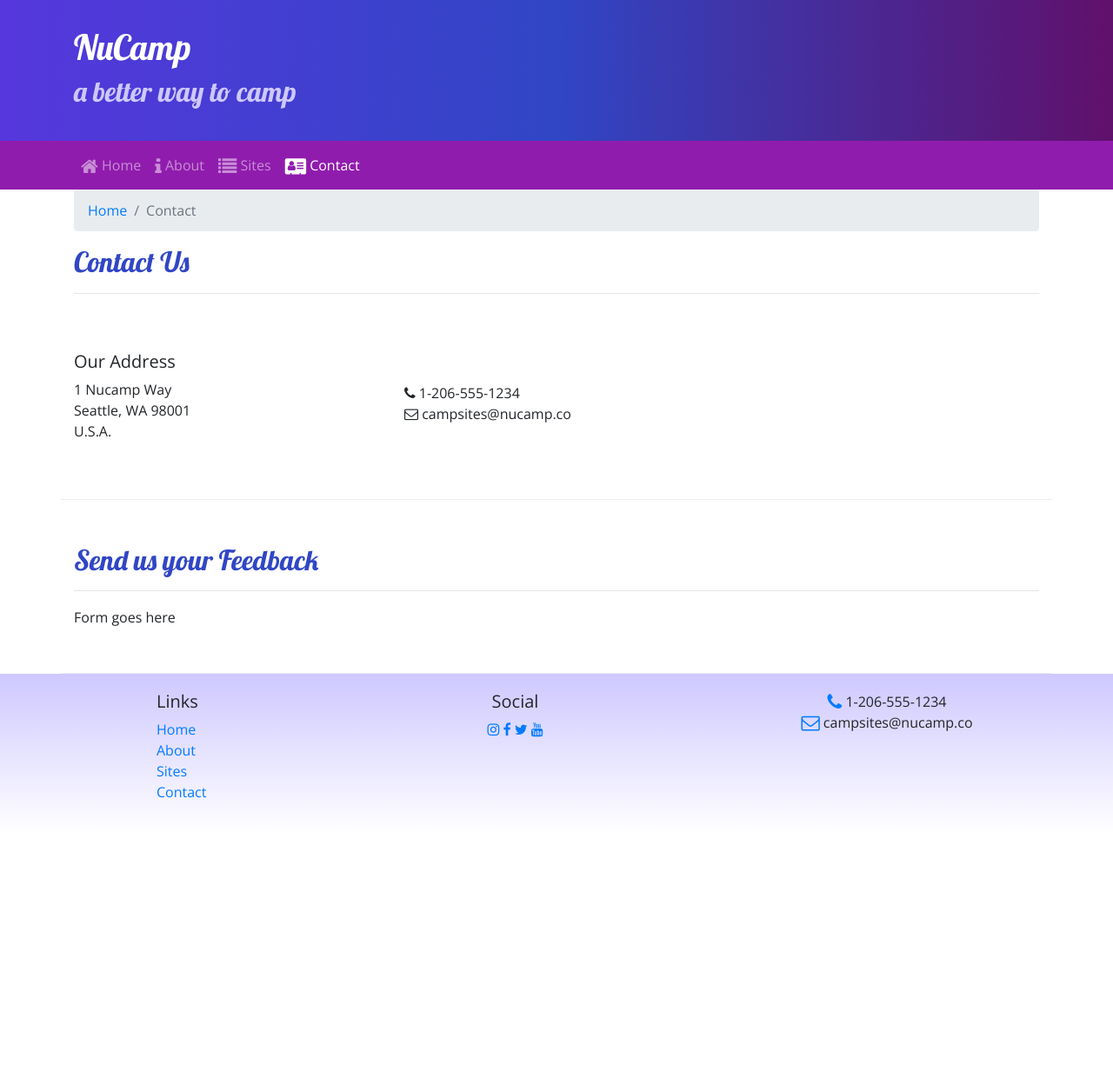
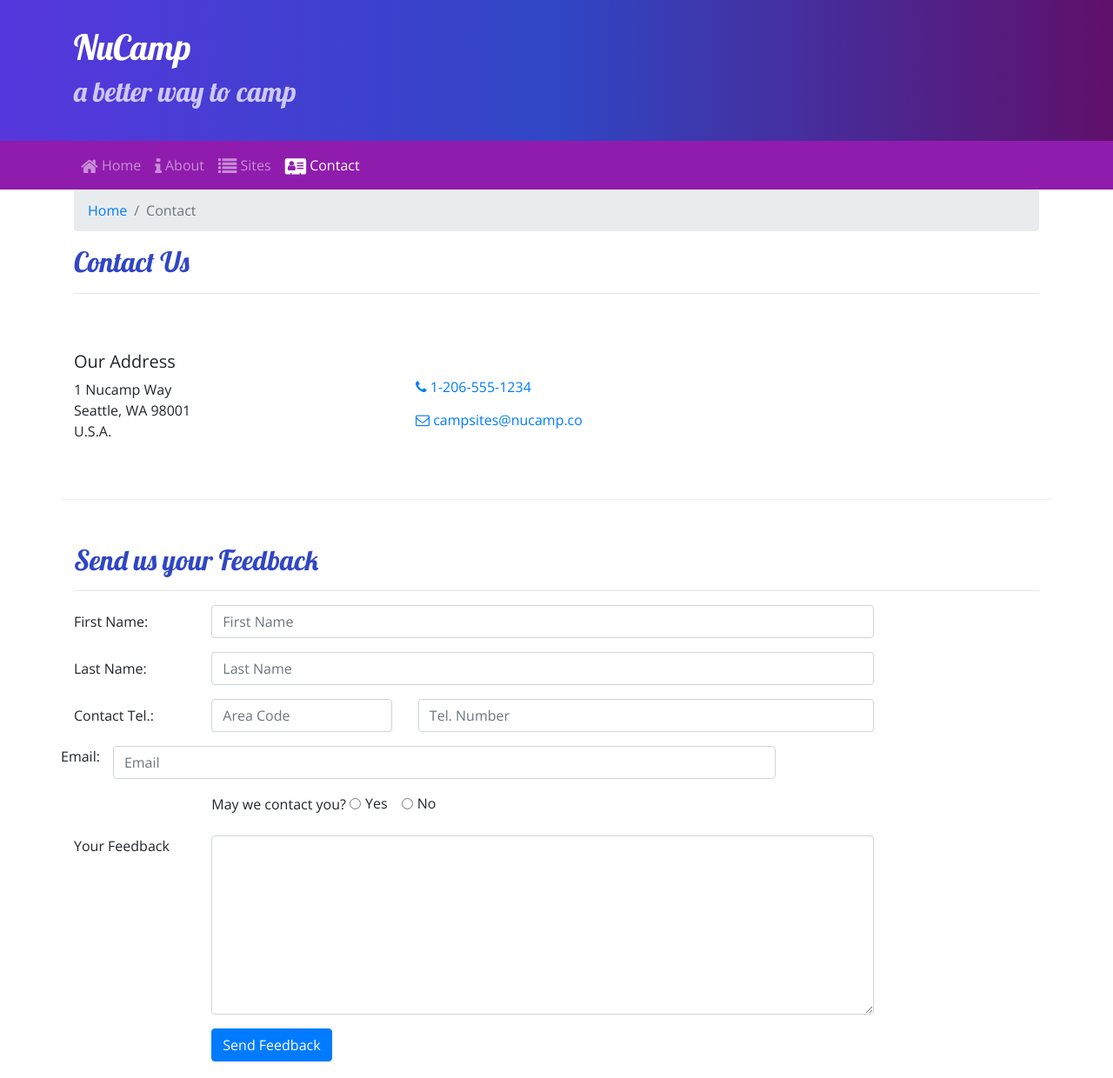
Before and after one commit to jshabani/nucampsite, a website: page contactus.html in a window 1280 px wide. Shown: the top 1240 px of the page at 87% size. Before the commit the page ends 959 px from the top, so only its background shows below. Drawn offline with nearby package versions, Linux system fonts and the light colour scheme.

Commit message:
Buttons and Forms

```diff
--- a/aboutus.html
+++ b/aboutus.html
@@ -14,8 +14,9 @@
     <link rel="stylesheet" href="node_modules/bootstrap/dist/css/bootstrap.min.css" />
 
     <!-- Additional CSS must be placed after Bootstrap CSS -->
+    <link rel="stylesheet" href="node_modules/font-awesome/css/font-awesome.min.css" />
+    <link rel="stylesheet" href="node_modules/bootstrap-social/bootstrap-social.css" />
     <link rel="stylesheet" href="https://fonts.googleapis.com/css?family=Lobster|Open+Sans" />
-    <link rel="stylesheet" href="node_modules/font-awesome/css/font-awesome.min.css" />
     <link rel="stylesheet" href="css/styles.css" />
 
     <title>NuCamp: A Better Way To Camp</title>
@@ -44,7 +45,7 @@
                     <li class="nav-item"><a class="nav-link" href="index.html"><i class="fa fa-homeHome fa-lg">Home</i></a></li>
                     <li class="nav-item active"><a class="nav-link" href="#">About</a></li>
                     <li class="nav-item"><a class="nav-link" href="#"><i class="fa fa-list fa-lg"></i>Sites</a></li>
-                    <li class="nav-item"><a class="nav-link" href="#"><i class="fa fa-address-card fa-lg"></i>Contact</a></li>
+                    <li class="nav-item"><a class="nav-link" href="contactus.html"><i class="fa fa-address-card fa-lg"></i>Contact</a></li>
                 </ul>
             </div>
         </div>
@@ -56,8 +57,6 @@
                <ol class="breadcrumb">
                    <li class="breadcrumb-item"><a href="index.html">Home</a></li>
                    <li class="breadcrumb-item active">About Us</li>
-                   <li><a href="#"></a></li>
-                   <li><a href="#"></a></li>
                </ol>
                <h2>About Us</h2>
                <hr />
@@ -95,19 +94,19 @@
                         <li><a href="index.html">Home</a></li>
                         <li><a href="#">About</a></li>
                         <li><a href="#">Sites</a></li>
-                        <li><a href="#">Contact</a></li>
+                        <li><a href="contactus.html">Contact</a></li>
                     </ul>
                 </div>
                 <div class="col-6 col-sm-5 text-center">
                     <h5>Social</h5>
-                    <a href="http://instagram.com/"><i class="fa fa-instagram fa-lg"></i></a>
-                    <a href="http://facebook.com/"><i class="fa fa-facebook fa-lg"></i></a>
-                    <a href="http://twitter.com/"><i class="fa fa-twitter fa-lg"></i></a>
-                    <a href="http://youtube.com/"><i class="fa fa-youtube fa-lg"></i></a>
+                    <a class="btn btn-social-icon btn-instagram" href="http://instagram.com/"><i class="fa fa-instagram"></i></a>
+                    <a class="btn btn-social-icon btn-facebook" href="http://facebook.com/"><i class="fa fa-facebook"></i></a>
+                    <a class="btn btn-social-icon btn-twitter" href="http://twitter.com/"><i class="fa fa-twitter"></i></a>
+                    <a class="btn btn-social-icon btn-youtube" href="http://youtube.com/"><i class="fa fa-youtube"></i></a>
                 </div>
                 <div class="col-sm-4 text-center">
-                    <i class="fa fa-phone fa-lg text-primary"></i> 1-206-555-1234<br />
-                    <i class="fa fa-envelope fa-lg text-primary"></i> campsites@nucamp.co
+                    <a role="button" class="btn btn-link" href="tel:+12065551234"><i class="fa fa-phone"></i> 1-206-555-1234</a><br>
+                    <a role="button" class="btn btn-link" href="mailto:campsites@nucamp.co"><i class="fa fa-envelope-o"></i> campsites@nucamp.co</a>
                 </div>
            </div>
         </div>
--- a/contactus.html
+++ b/contactus.html
@@ -11,6 +11,7 @@
 
     <!-- Additional CSS must be placed after Bootstrap CSS -->
     <link rel="stylesheet" href="node_modules/font-awesome/css/font-awesome.min.css" />
+    <link rel="stylesheet" href="node_modules/bootstrap-social/bootstrap-social.css" />
     <link rel="stylesheet" href="https://fonts.googleapis.com/css?family=Lobster|Open+Sans" />
     <link rel="stylesheet" href="css/styles.css" />
 
@@ -40,7 +41,7 @@
                     <li class="nav-item"><a class="nav-link" href="index.html"><i class="fa fa-home fa-lg"></i> Home</a></li>
                     <li class="nav-item"><a class="nav-link" href="aboutus.html"><i class="fa fa-info fa-lg"></i> About</a></li>
                     <li class="nav-item"><a class="nav-link" href="#"><i class="fa fa-list fa-lg"></i> Sites</a></li>
-                    <li class="nav-item active"><a class="nav-link" href="#"><i class="fa fa-address-card fa-lg"></i> Contact</a></li>
+                    <li class="nav-item active"><a class="nav-link" href="contactus.html"><i class="fa fa-address-card fa-lg"></i> Contact</a></li>
                 </ul>
             </div>
         </div>
@@ -68,8 +69,8 @@
                 </address>
             </div>
             <div class="col">
-				<i class="fa fa-phone"></i> 1-206-555-1234<br>
-            	<i class="fa fa-envelope-o"></i> campsites@nucamp.co
+				<a role="button" class="btn btn-link" href="tel:+12065551234"><i class="fa fa-phone"></i> 1-206-555-1234</a><br>
+            	<a role="button" class="btn btn-link" href="mailto:campsites@nucamp.co"><i class="fa fa-envelope-o"></i> campsites@nucamp.co</a>
             </div>
         </div>
 
@@ -79,10 +80,61 @@
                 <hr />
             </div>
             <div class="col-md-10">
-                Form goes here
+                <form>
+                    <div class="form-group row">
+                        <label for="firstName" class="col-md-2 col-form-label">First Name: </label>
+                        <div class="col-md-10">
+                            <input type="text" class="form-control" id="firstName" name="firstName" placeholder="First Name" />
+                        </div>
+                    </div>
+                    <div class="form-group row">
+                        <label for="lastName" class="col-md-2 col-form-label">Last Name: </label>
+                        <div class="col-md-10">
+                            <input type="text" class="form-control" id="lastName" name="lastName" placeholder="Last Name" />
+                        </div>
+                    </div>
+                    <div class="form-group row">
+                        <label for="areaCode" class="col-md-2 col-form-label">Contact Tel.: </label>
+                        <div class="col-5 col-md-3">
+                            <input type="tel" class="form-control" id="areaCode" name="areaCode" placeholder="Area Code" />
+                        </div>
+                        <div class="col-7">
+                            <input type="tel" class="form-control" name="telNum" placeholder="Tel. Number" />
+                        </div>
+                    </div>
+                    <div class="form-group row">
+                        <label for="email" class="col-md-2col-form-label">Email: </label>
+                        <div class="col-md-10">
+                            <input type="email" class="form-control" id="email" name="email" placeholder="Email" />
+                        </div>
+                    </div>
+                    <div class="form-group row">
+                        <div class="col offset-md-2">
+                            <label for="contactYou">May we contact you? </label>
+                            <div class="form-check form-check-inline">
+                                <input type="radio" class="form-check-input" id="contactYes" Value="yes" />
+                                <label for="contactYes" class="form-check-label">Yes</label>
+                            </div>
+                            <div class="form-check form-check-inline">
+                                <input type="radio" class="form-check-input" id="contactNo" Value="no" />
+                                <label for="contactNo" class="form-check-label">No</label>
+                            </div>
+                        </div>
+                    </div>
+                    <div class="form-group row">
+                        <label for="feedback"class="col-md-2">Your Feedback</label>
+                        <div class="col-md-10">
+                            <textarea class="form-control" id="feedback" name="feedback" rows="8"></textarea>
+                        </div>
+                    </div>
+                    <div class="form-group row">
+                        <div class="offset-md-2 col-md-10">
+                            <button type="submit" class="btn btn-primary">Send Feedback</button>
+                        </div>
+                    </div>
+                </form>
             </div>
        </div>
-
     </div>
 
     <footer>
@@ -94,20 +146,20 @@
                         <li><a href="index.html">Home</a></li>
                         <li><a href="aboutus.html">About</a></li>
                         <li><a href="#">Sites</a></li>
-                        <li><a href="#">Contact</a></li>
+                        <li><a href="contactus.html">Contact</a></li>
                     </ul>
                 </div>
                 <div class="col-6 col-sm-5 text-center">
                     <h5>Social</h5>
-                    <a href="http://instagram.com/"><i class="fa fa-instagram"></i></a>
-                    <a href="http://facebook.com/"><i class="fa fa-facebook"></i></a>
-                    <a href="http://twitter.com/"><i class="fa fa-twitter"></i></a>
-                    <a href="http://youtube.com/"><i class="fa fa-youtube"></i></a>
+                    <a class="btn btn-social-icon btn-instagram" href="http://instagram.com/"><i class="fa fa-instagram"></i></a>
+                    <a class="btn btn-social-icon btn-facebook" href="http://facebook.com/"><i class="fa fa-facebook"></i></a>
+                    <a class="btn btn-social-icon btn-twitter" href="http://twitter.com/"><i class="fa fa-twitter"></i></a>
+                    <a class="btn btn-social-icon btn-youtube" href="http://youtube.com/"><i class="fa fa-youtube"></i></a>
                 </div>
                 <div class="col-sm-4 text-center">
-                    <i class="fa fa-phone fa-lg text-primary"></i> 1-206-555-1234<br />
-                    <i class="fa fa-envelope-o fa-lg text-primary"></i> campsites@nucamp.co
-                </div>
+                    <a role="button" class="btn btn-link" href="tel:+12065551234"><i class="fa fa-phone"></i> 1-206-555-1234</a><br>
+                    <a role="button" class="btn btn-link" href="mailto:campsites@nucamp.co"><i class="fa fa-envelope-o"></i> campsites@nucamp.co</a>
+                    </div>
            </div>
         </div>
     </footer>
--- a/package.json
+++ b/package.json
@@ -15,6 +15,7 @@
   },
   "dependencies": {
     "bootstrap": "^4.5.0",
+    "bootstrap-social": "^5.1.1",
     "font-awesome": "^4.7.0",
     "jquery": "^3.5.1",
     "popper.js": "^1.16.1"
```
Also changed, not shown: index.html (+11 -10 lines), 1 other file.
